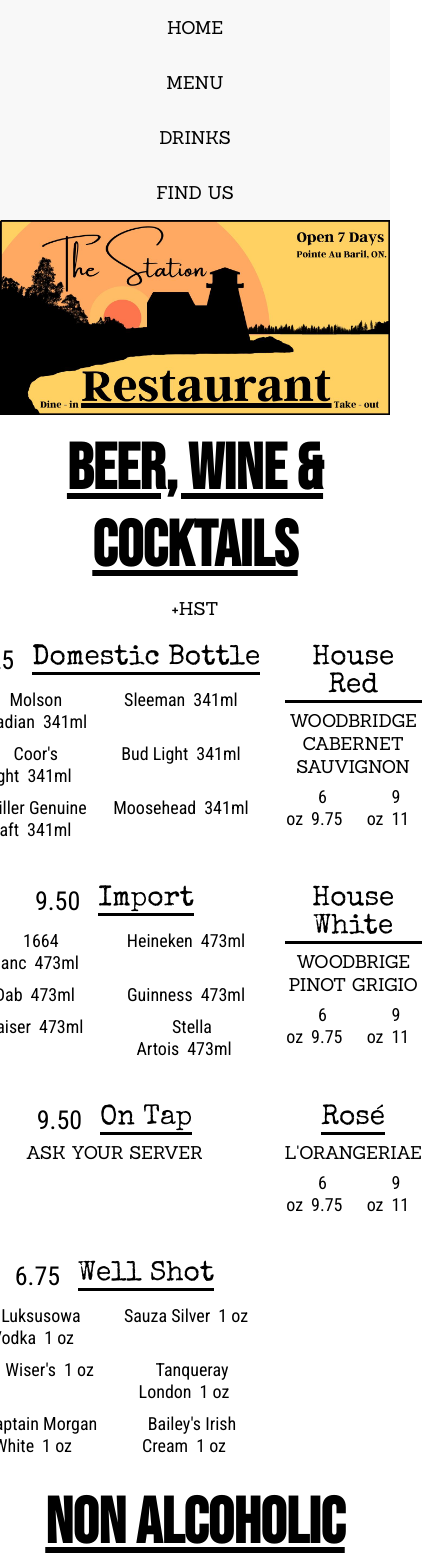
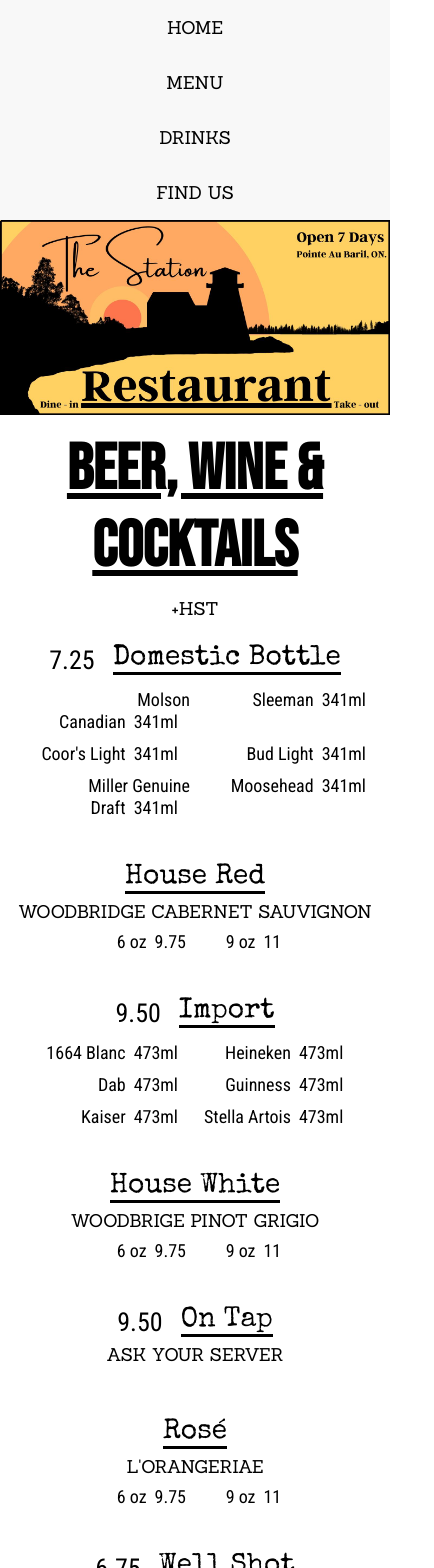
Before and after one commit to bretthoes/ShellStationRestaurant, a Next.js app: page /drinks in a window 390 px wide. Shown: the top 1568 px of the page, 434 px wide, since content can reach past the window. Built offline with nearby package versions, Linux system fonts and the light colour scheme.

Commit message:
small style edits for drinks page

```diff
--- a/components/drinkitem.tsx
+++ b/components/drinkitem.tsx
@@ -21,7 +21,6 @@
   name,
   description,
   price,
-  subcategory,
   options,
 }: DrinkItemProps) {
   return (
--- a/styles/drinkitem.module.css
+++ b/styles/drinkitem.module.css
@@ -7,7 +7,7 @@
   display: flex;
   flex-direction: column;
   align-items: center;
-  text-align: center;
+  text-align: right;
   padding: 12px;
 }
 
--- a/styles/drinks.module.css
+++ b/styles/drinks.module.css
@@ -10,3 +10,8 @@
   max-width: 1000px;
   margin: auto;
 }
+@media (max-width: 700px) {
+  .drinks {
+    grid-template-columns: 1fr;
+  }
+}
```
